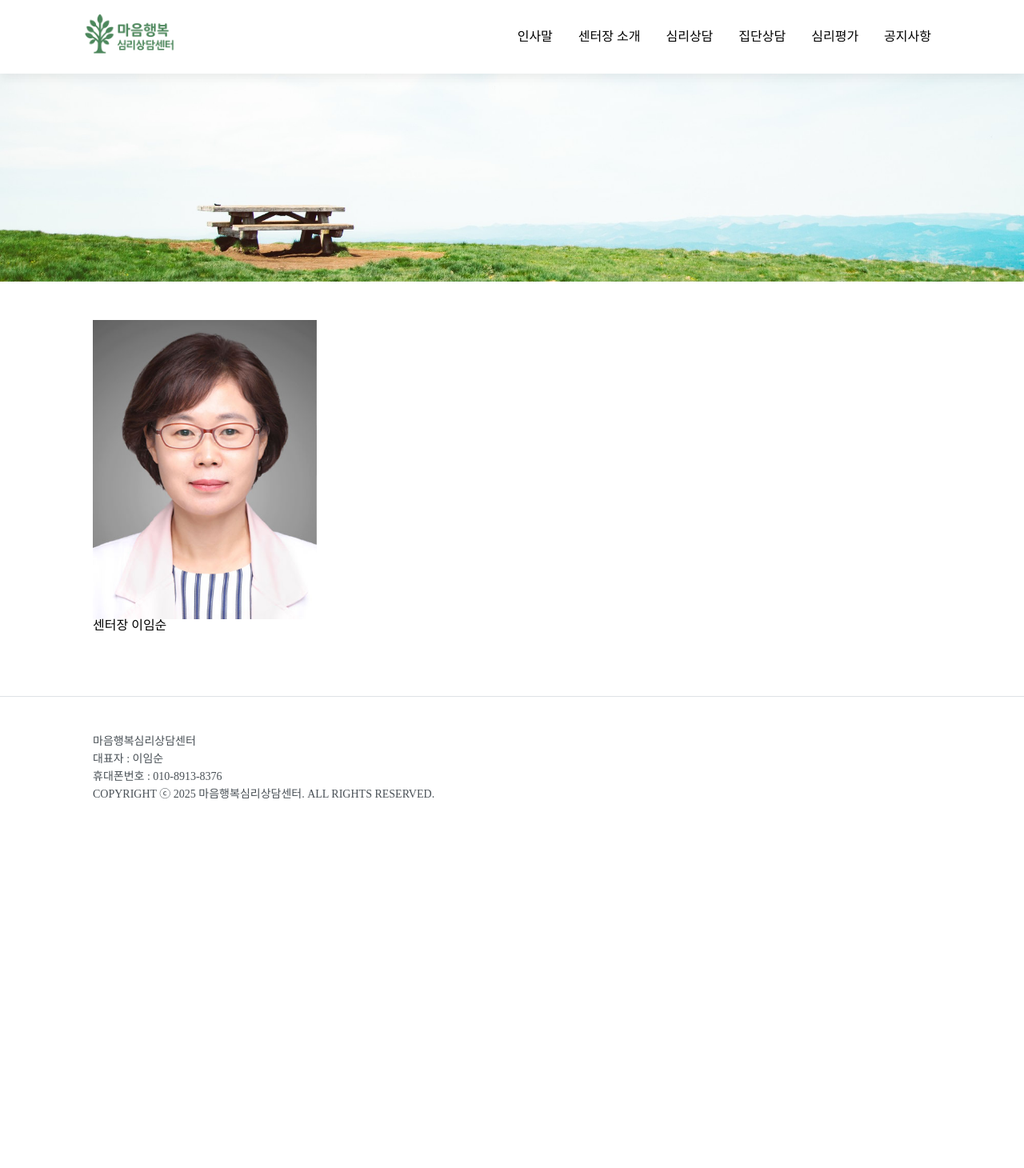
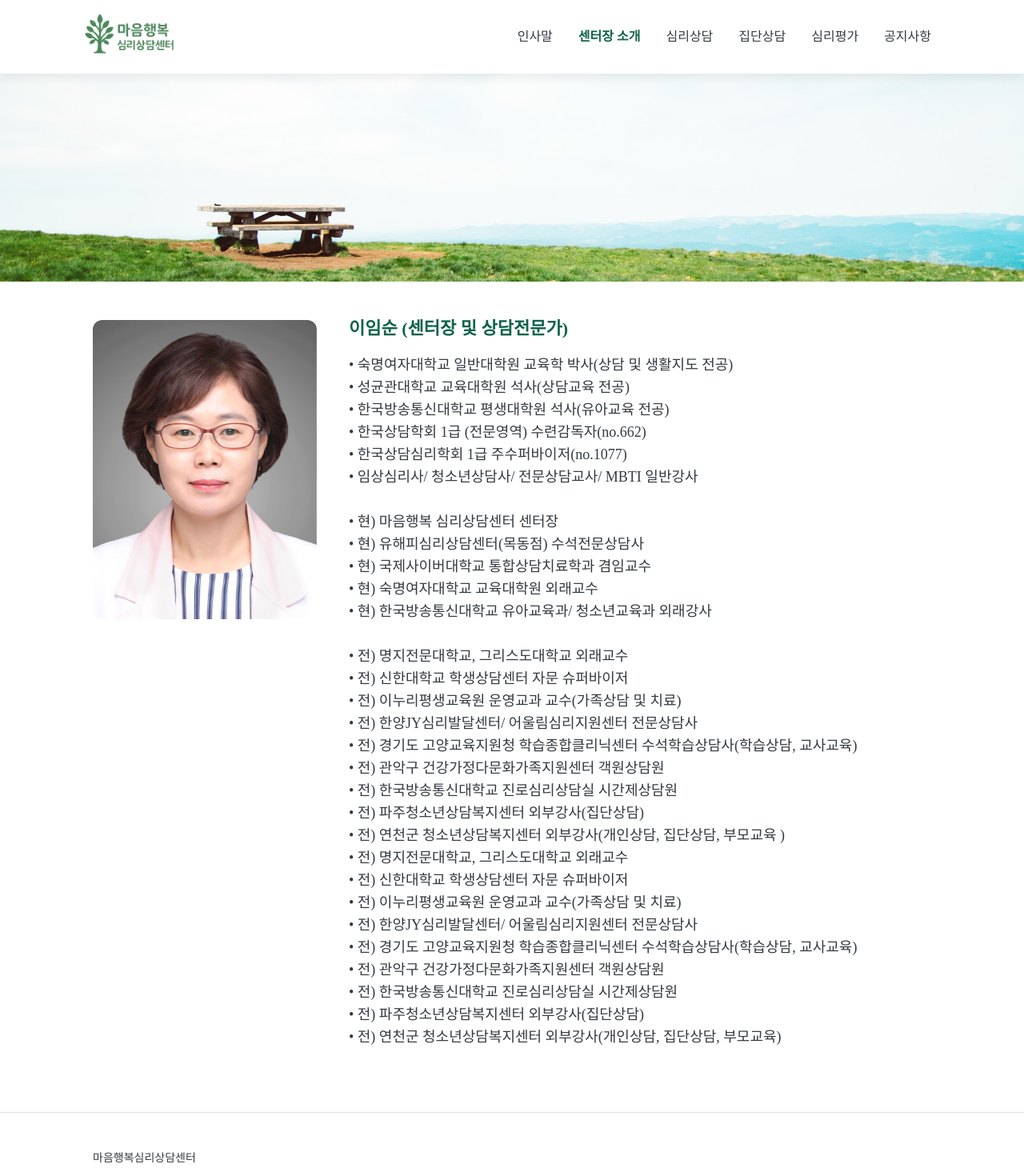
Before and after one commit to Abangpa1ace/counseling-source, a Next.js app: page /director in a window 1280 px wide. Shown: the top 1460 px of the page at 80% size. Before the commit the page ends 1050 px from the top, so only its background shows below. Built offline with nearby package versions, Linux system fonts and the light colour scheme.

Commit message:
심리상담까지 작업

```diff
--- a/app/about/page.tsx
+++ b/app/about/page.tsx
@@ -1,4 +1,4 @@
-import CenterPictureCarousel from "@/components/about/CenterPictureCarousel";
+import CenterPictureCarousel from "@/app/about/components/CenterPictureCarousel";
 import MainBanner from "@/components/layout/MainBanner";
 import Divider from "@/components/layout/units/Divider";
 import Wrapper from "@/components/layout/Wrapper";
@@ -63,7 +63,7 @@ export default function About() {
         </section>
         <Divider />
         <section className="mt-[60px]">
-          <h3 className="text-[24px] text-[var(--color-green900)] font-[700] mb-[12px]">
+          <h3 className="text-[28px] text-[var(--color-green900)] font-[700] mb-[16px]">
             센터 둘러보기
           </h3>
           <CenterPictureCarousel />
--- /dev/null
+++ b/app/basic-counseling/components/BasicCounselingContent.tsx
@@ -0,0 +1,99 @@
+"use client";
+
+import { cn } from "@/utils/style";
+import Image from "next/image";
+import { JSX, useState } from "react";
+
+type BasicCounselingType = "individual" | "family";
+
+const BasicCounselingList: Record<
+  BasicCounselingType,
+  {
+    category: BasicCounselingType;
+    label: string;
+    title: string;
+    image: string;
+    content: JSX.Element;
+  }
+> = {
+  individual: {
+    category: "individual",
+    label: "개인상담",
+    title: "개인상담(청소년, 대학생, 성인)",
+    image: "/images/basic-counseling/individual-counselling.jpg",
+    content: (
+      <>
+        전문상담자와 만남과 치료적인 대화과정을 통해서 여러 증상(우울, 화, 분노,
+        수치심, 두려움과 불안 등)이 완화될 수 있습니다.
+        <br />주 1회 1-2회, 45분(또는 50분) 진행됩니다.
+        <br />
+        <span className="text-[var(--color-purple500)]">
+          * 사정상 면대면 상담이 어렵거나 거주지가 지방인 경우 화상상담(줌)이나
+          전화상담으로 진행 가능합니다.
+        </span>
+      </>
+    ),
+  },
+  family: {
+    category: "family",
+    label: "부부/커플/가족 상담",
+    title: "부부/커플/가족 상담",
+    image: "/images/basic-counseling/family-counselling.jpg",
+    content: (
+      <>
+        관계 갈등은 어떤 사건이나 상황보다도 상호작용 과정 속에 있기도 합니다.
+        상대의 좋은점은 외면하고 부족한 것에만 신경을 쓰지는 않았는지 자기이해도
+        필요합니다. 경우에 따라서는 스스로가 자신을 소외시키고 회피하며 관계
+        갈등을 악화시키기도 합니다. <br />
+        서로 마음을 열고 자신의 생각과 감정을 전달하려는 마음이 일어나면서 관계
+        회복이 됩니다. 부부(커플)상담, 가족상담을 통해서 갈등을 해결하고 다름을
+        인정하며 서로 존중, 배려할 수 있는 우리가 될 수 있습니다. <br />
+        <span className="text-[var(--color-purple500)]">
+          * 부부(커플): 60분~90분, 가족상담: 100분 진행합니다.
+        </span>
+      </>
+    ),
+  },
+};
+
+export default function BasicCounselingContent() {
+  const [basicCounselingCategory, setBasicCounselingCategory] =
+    useState<BasicCounselingType>("individual");
+  const focusedBasicCounseling = BasicCounselingList[basicCounselingCategory];
+
+  return (
+    <>
+      <ul className="flex mb-[32px]">
+        {Object.values(BasicCounselingList).map((item) => (
+          <li
+            key={item.category}
+            className={cn(
+              "grow-0 shrink-0 basis-[50%] flex items-center justify-center h-[60px] border-[1px] border-[var(--color-gray200)] text-[20px] leading-[28px] cursor-pointer ",
+              basicCounselingCategory === item.category
+                ? "bg-[var(--color-green500)] text-[var(--color-white)] font-[700]"
+                : ""
+            )}
+            onClick={() => setBasicCounselingCategory(item.category)}
+          >
+            {item.label}
+          </li>
+        ))}
+      </ul>
+      <div className="px-[24px]">
+        <Image
+          src={focusedBasicCounseling.image}
+          alt={focusedBasicCounseling.label}
+          width={1280}
+          height={720}
+          className="h-[280px] object-contain mx-auto rounded-[8px] overflow-hidden"
+        />
+        <h2 className="text-[28px] font-[700] text-[var(--color-green900)] text-center mt-[36px] ">
+          {focusedBasicCounseling.title}
+        </h2>
+        <p className="text-[18px] leading-[28px] mt-[16px] text-[var(--color-gray800)]">
+          {focusedBasicCounseling.content}
+        </p>
+      </div>
+    </>
+  );
+}
--- /dev/null
+++ b/app/basic-counseling/page.tsx
@@ -0,0 +1,16 @@
+import MainBanner from "@/components/layout/MainBanner";
+import Wrapper from "@/components/layout/Wrapper";
+import BasicCounselingContent from "./components/BasicCounselingContent";
+
+export default function BasicCounselingPage() {
+  return (
+    <>
+      <MainBanner />
+      <Wrapper>
+        <section>
+          <BasicCounselingContent />
+        </section>
+      </Wrapper>
+    </>
+  );
+}
--- a/app/director/page.tsx
+++ b/app/director/page.tsx
@@ -7,17 +7,73 @@ export default function DirectorPage() {
     <>
       <MainBanner />
       <Wrapper>
-        <section className="flex gap-[20px]">
+        <section className="flex gap-[40px]">
           <aside>
             <Image
               src="/images/profile-image.jpg"
               alt="profile-image"
               width={425}
               height={567}
-              className="w-[280px] h0px] object-cover"
+              className="w-[280px] object-cover rounded-[12px]"
             />
-            <p>센터장 이임순</p>
           </aside>
+          <main>
+            <h2 className="font-[700] text-[22px] text-[var(--color-green800)] mb-[20px]">
+              이임순 (센터장 및 상담전문가)
+            </h2>
+            <ul className="text-[18px] leading-[28px]">
+              <li>
+                • 숙명여자대학교 일반대학원 교육학 박사(상담 및 생활지도 전공)
+              </li>
+              <li>• 성균관대학교 교육대학원 석사(상담교육 전공)</li>
+              <li>• 한국방송통신대학교 평생대학원 석사(유아교육 전공)</li>
+              <li>• 한국상담학회 1급 (전문영역) 수련감독자(no.662)</li>
+              <li>• 한국상담심리학회 1급 주수퍼바이저(no.1077)</li>
+              <li>• 임상심리사/ 청소년상담사/ 전문상담교사/ MBTI 일반강사</li>
+              <br />
+              <li>• 현) 마음행복 심리상담센터 센터장</li>
+              <li>• 현) 유해피심리상담센터(목동점) 수석전문상담사</li>
+              <li>• 현) 국제사이버대학교 통합상담치료학과 겸임교수</li>
+              <li>• 현) 숙명여자대학교 교육대학원 외래교수</li>
+              <li>
+                • 현) 한국방송통신대학교 유아교육과/ 청소년교육과 외래강사
+              </li>
+              <br />
+            </ul>
+
+            <ul className="text-[18px] leading-[28px] text-[var(--color-gray700)]">
+              <li>• 전) 명지전문대학교, 그리스도대학교 외래교수</li>
+              <li>• 전) 신한대학교 학생상담센터 자문 슈퍼바이저</li>
+              <li>• 전) 이누리평생교육원 운영교과 교수(가족상담 및 치료)</li>
+              <li>• 전) 한양JY심리발달센터/ 어울림심리지원센터 전문상담사</li>
+              <li>
+                • 전) 경기도 고양교육지원청 학습종합클리닉센터
+                수석학습상담사(학습상담, 교사교육)
+              </li>
+              <li>• 전) 관악구 건강가정다문화가족지원센터 객원상담원</li>
+              <li>• 전) 한국방송통신대학교 진로심리상담실 시간제상담원</li>
+              <li>• 전) 파주청소년상담복지센터 외부강사(집단상담)</li>
+              <li>
+                • 전) 연천군 청소년상담복지센터 외부강사(개인상담, 집단상담,
+                부모교육 )
+              </li>
+              <li>• 전) 명지전문대학교, 그리스도대학교 외래교수</li>
+              <li>• 전) 신한대학교 학생상담센터 자문 슈퍼바이저</li>
+              <li>• 전) 이누리평생교육원 운영교과 교수(가족상담 및 치료)</li>
+              <li>• 전) 한양JY심리발달센터/ 어울림심리지원센터 전문상담사</li>
+              <li>
+                • 전) 경기도 고양교육지원청 학습종합클리닉센터
+                수석학습상담사(학습상담, 교사교육)
+              </li>
+              <li>• 전) 관악구 건강가정다문화가족지원센터 객원상담원</li>
+              <li>• 전) 한국방송통신대학교 진로심리상담실 시간제상담원</li>
+              <li>• 전) 파주청소년상담복지센터 외부강사(집단상담)</li>
+              <li>
+                • 전) 연천군 청소년상담복지센터 외부강사(개인상담, 집단상담,
+                부모교육)
+              </li>
+            </ul>
+          </main>
         </section>
       </Wrapper>
     </>
--- /dev/null
+++ b/app/group-counseling/page.tsx
@@ -0,0 +1,13 @@
+import MainBanner from "@/components/layout/MainBanner";
+import Wrapper from "@/components/layout/Wrapper";
+
+export default function GroupCounselingPage() {
+  return (
+    <>
+      <MainBanner />
+      <Wrapper>
+        <section>hihi</section>
+      </Wrapper>
+    </>
+  );
+}
--- a/app/reset.css
+++ b/app/reset.css
@@ -110,9 +110,9 @@ textarea {
   box-sizing: border-box;
   outline: 0;
   background-color: transparent;
+  color: var(--color-gray800);
 }
 a {
-  color: black;
   text-decoration: none;
   outline: none;
 }
--- a/components/layout/Header.tsx
+++ b/components/layout/Header.tsx
@@ -1,7 +1,40 @@
+"use client";
+
+import { cn } from "@/utils/style";
 import Image from "next/image";
 import Link from "next/link";
+import { usePathname } from "next/navigation";
+
+const HeaderLinkList = [
+  {
+    href: "/about",
+    label: "인사말",
+  },
+  {
+    href: "/director",
+    label: "센터장 소개",
+  },
+  {
+    href: "/basic-counseling",
+    label: "심리상담",
+  },
+  {
+    href: "/group-counseling",
+    label: "집단상담",
+  },
+  {
+    href: "/assessment",
+    label: "심리평가",
+  },
+  {
+    href: "/notice",
+    label: "공지사항",
+  },
+];
 
 export default function Header() {
+  const pathname = usePathname();
+
   return (
     <header className="w-full h-[var(--h-header)] fixed top-0 left-0 right-0 z-[var(--z-layout)] shadow-[0px_5px_11px_0px_rgba(50,50,50,0.08)] bg-[#fff]">
       <div className="w-[var(--w-desktop)] max-w-[var(--w-desktop)] mx-auto h-full flex items-center justify-between px-[var(--spacing-container)]">
@@ -15,12 +48,20 @@ export default function Header() {
           />
         </Link>
         <nav className="flex gap-8">
-          <Link href="/about">인사말</Link>
-          <Link href="/director">센터장 소개</Link>
-          <Link href="/basic-counseling">심리상담</Link>
-          <Link href="/group-counseling">집단상담</Link>
-          <Link href="/assessment">심리평가</Link>
-          <Link href="/notice">공지사항</Link>
+          {HeaderLinkList.map((item) => (
+            <Link
+              key={item.href}
+              href={item.href}
+              className={cn(
+                "hover:text-[var(--color-green800)] ",
+                item.href === pathname
+                  ? "text-[var(--color-green800)] font-[700]"
+                  : ""
+              )}
+            >
+              {item.label}
+            </Link>
+          ))}
         </nav>
       </div>
     </header>
```
Also changed, not shown: app/about/components/CenterPictureCarousel.tsx (renamed from components/about/CenterPictureCarousel.tsx), public/images/basic-counseling/family-counselling.jpg (added), public/images/basic-counseling/individual-counselling.jpg (added).
